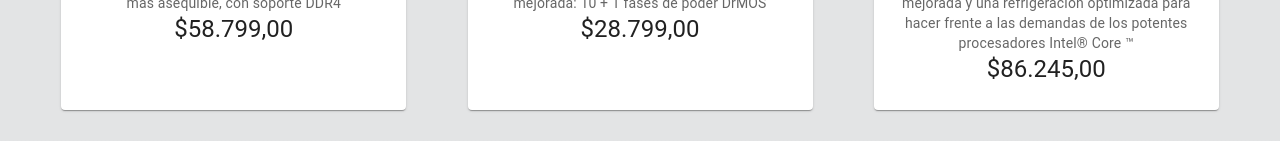
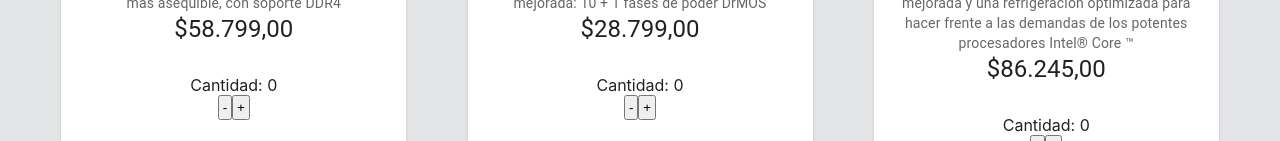
Before and after one commit to tinchinm/mi-tienda-online, a React (Create React App) app: page / in a window 1280 px wide. Shown: the part 659-800 px from the top of the page. Built offline with nearby package versions, Linux system fonts and the light colour scheme.

Commit message:
Agregado del contador

```diff
--- a/src/App.js
+++ b/src/App.js
@@ -5,8 +5,7 @@ import Footer from './components/footer/Footer';
 import Greeting from "./components/greeting/Greeting";
 import CardComponent from "./components/card_component/CardComponent";
 
-class App extends React.Component{
-  render(){
+const App = () => {
     return (
       <div className="App">
         <Header/>
@@ -17,24 +16,26 @@ class App extends React.Component{
                 precio="$58.799,00"
                 descripcion="Asus TUF Gaming Z690-Plus WIFI D4 es una opción sólida para una construcción Alder Lake más asequible, con soporte DDR4"
                 img="https://mexx-img-2019.s3.amazonaws.com/Motherboard-1700-12Gen-Asus-Tuf-GAMING-Z690-PLUS-WIFI-DDR4_41563_2.jpeg"
+                cant="10"
             />
             <CardComponent
                 producto="Motherboard Asus Tuf Gaming B660M-PLUS WIFI"
                 precio="$28.799,00"
                 descripcion="Socket Intel® LGA 1700: Listo para procesadores Intel® de 12a Gen. Solución de potencia mejorada: 10 + 1 fases de poder DrMOS"
                 img="https://mexx-img-2019.s3.amazonaws.com/motherboard-asus-tuf-b660-plus-wifi-ddr4_41859_2.jpeg"
+                cant="0"
             />
             <CardComponent
                 producto="Motherboard Asus ROG Strix Z590-E"
                 precio="$86.245,00"
                 descripcion="La placa base insignia ROG Strix Z590-E Gaming WiFi está diseñada con una entrega de energía mejorada y una refrigeración optimizada para hacer frente a las demandas de los potentes procesadores Intel® Core ™"
                 img="https://dlcdnwebimgs.asus.com/files/media/B7CBA71A-2549-4C30-843E-15189BB8E78D/V1/img/z590/kv/hero.png"
+                cant="8"
             />
           </div>
         <Footer/>
       </div>
     );
-  }
-}
+};
 
 export default App;
--- a/src/components/Header/Header.js
+++ b/src/components/Header/Header.js
@@ -7,18 +7,18 @@ import CartWidget from '../cart_widget/CartWidget'
 
 const NavBar = () => {
     return(
-        <div class="header">
-            <div class="header__flex">
-                <div class="header__logo">
+        <div className='header'>
+            <div className='header__flex'>
+                <div className='header__logo'>
                     <img src={LogoFixit} alt="logo"/>
                 </div>
-                <div class="header__sidebar">
-                    <div class="header__redes">
+                <div className='header__sidebar'>
+                    <div className='header__redes'>
                             <a href=""><img src={LogoFace} alt="logo_facebook"/></a>
                             <a href=""><img src={LogoInsta} alt="logo_instagram"/></a>
                             <a href=""><img src={LogoWpp} alt="logo_whatsapp"/></a>
                     </div>
-                    <div class="header__navbar">
+                    <div className='header__navbar'>
                         <nav>
                             <ul>
                                 <li><a href=""> Home </a></li>
--- a/src/components/card_component/CardComponent.js
+++ b/src/components/card_component/CardComponent.js
@@ -4,6 +4,7 @@ import CardContent from '@mui/material/CardContent';
 import CardMedia from '@mui/material/CardMedia';
 import Typography from '@mui/material/Typography';
 import { CardActionArea } from '@mui/material';
+import ItemCount from '../item_count/ItemCount'
 
 const CardComponent = (props) => {
   return (
@@ -26,6 +27,7 @@ const CardComponent = (props) => {
           </Typography>
         </CardContent>
       </CardActionArea>
+      <ItemCount stk={props.cant}/>
     </Card>
   );
 }
--- a/src/components/footer/Footer.js
+++ b/src/components/footer/Footer.js
@@ -4,7 +4,7 @@ import LogoCirculo from '../../assets/img/logo-con-circulo.png'
 const Footer = () => {
     return(
 
-            <div class="footer">
+            <div className="footer">
                 <div className="footer__flex">
                     <div>
                         <ul>
@@ -19,7 +19,7 @@ const Footer = () => {
                         <img src={LogoCirculo} alt="logo-fixit"/>
                     </div>
                 </div>
-                <div class="footer__credito">
+                <div className="footer__credito">
                     Desarrollado por Martin Marzialetti
                 </div>
             </div>
--- /dev/null
+++ b/src/components/item_count/ItemCount.css
@@ -0,0 +1,7 @@
+.contador {
+    padding: 5px;
+}
+
+.botones button{
+    padding: 3px;
+}
--- /dev/null
+++ b/src/components/item_count/ItemCount.js
@@ -0,0 +1,35 @@
+import { useState } from 'react'
+import './ItemCount.css'
+
+const Counter = (props) => {
+
+    let stock = props.stk;
+
+    const[contador, setContador] = useState(0)
+
+    const sumarContador = () =>{
+        if (stock =! 0 && contador < stock) {
+        setContador(contador + 1)
+        }else{
+            alert("No hay mas stock")
+        }
+    };
+
+    const restarContador = () =>{
+        if (contador >= 1){
+        setContador(contador - 1)
+         } else {};
+    };
+
+    return(
+        <div className='contador'>
+            <p> Cantidad: {contador} </p>
+            <div className='botones'>
+                <button onClick={restarContador}>-</button>
+                <button onClick={sumarContador}>+</button>
+            </div>
+        </div>
+    )
+}
+
+export default Counter;
```
